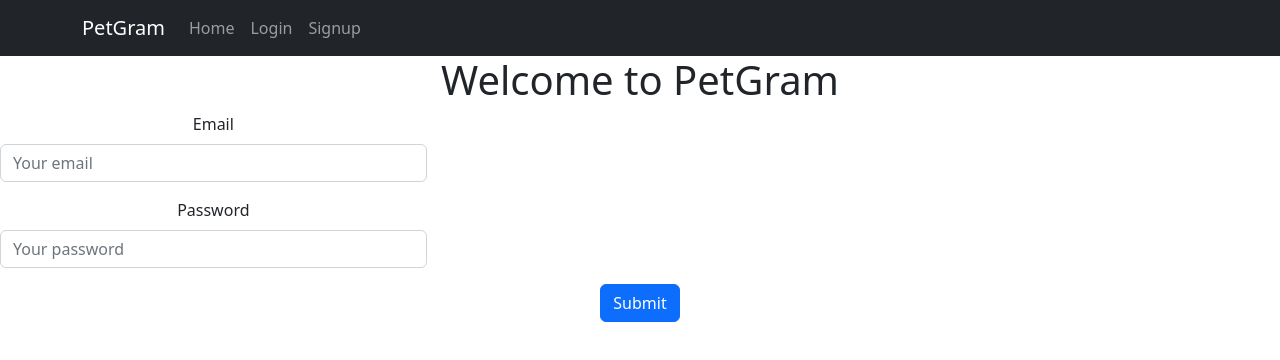
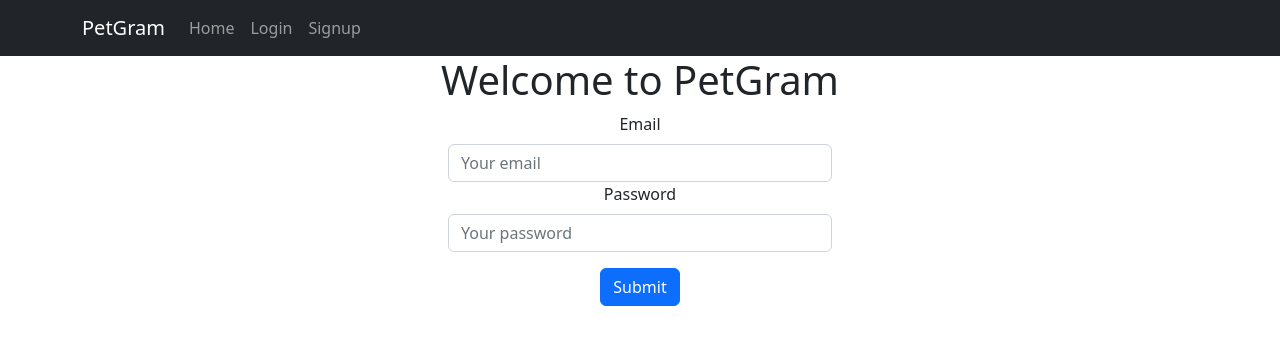
Before and after one commit to ThuyTTTN/petgram, a React (Create React App) app: page /login in a window 1280 px wide. Shown: the top 360 px of the page. Built offline with nearby package versions, Linux system fonts and the light colour scheme.

Commit message:
center login form

```diff
--- a/package.json
+++ b/package.json
@@ -7,7 +7,6 @@
     "@testing-library/react": "^13.4.0",
     "@testing-library/user-event": "^13.5.0",
     "bootstrap": "^5.2.1",
-    "jwt-decode": "^3.1.2",
     "react": "^18.2.0",
     "react-bootstrap": "^2.5.0",
     "react-dom": "^18.2.0",
--- a/src/components/AppNavbar.jsx
+++ b/src/components/AppNavbar.jsx
@@ -2,7 +2,6 @@ import React, { useState } from "react";
 import { Link } from "react-router-dom";
 import { Navbar, Nav, Container, Modal, Tab } from "react-bootstrap";
 
-import 'bootstrap/dist/css/bootstrap.css';
 
 
 const AppNavbar = () => {
--- a/src/components/Login.jsx
+++ b/src/components/Login.jsx
@@ -1,38 +1,57 @@
 import React, { useState } from "react";
-import { Form, Button, Col } from 'react-bootstrap';
+import { Form, Button, Col } from "react-bootstrap";
 
 const Login = () => {
   const [validated, setValidated] = useState(false);
 
+  //check if the form has everything filled out (per react-bootstrap docs)
   const handleSubmit = (e) => {
     const form = e.currentTarget;
     if (form.checkValidity() === false) {
       e.preventDefault();
       e.stopPropagation();
     }
-
     setValidated(true);
   };
 
   return (
-        <>
-            <Form noValidate validated={validated} on Submit={handleSubmit}>
-                <Form.Group as={Col} md="4" className="mb-3" controlId="formBasicEmail">
-                    <Form.Label>Email</Form.Label>
-                    <Form.Control type='text' placeholder='Your email' name='email' required/>
-                    <Form.Control.Feedback type='invalid'>Email is required!</Form.Control.Feedback>
+    <div className="loginContainer">
+      <Form className="formBox" noValidate validated={validated} on Submit={handleSubmit}>
+        <Form.Group as={Col} controlId="formBasicEmail">
+          <Form.Label htmlFor="email">Email</Form.Label>
+          <Form.Control
+            type="text"
+            placeholder="Your email"
+            name="email"
+            required
+          />
+          <Form.Control.Feedback type="invalid">
+            Email is required!
+          </Form.Control.Feedback>
         </Form.Group>
 
-                <Form.Group as={Col} md="4" className="mb-3" controlId="formBasicPassword">
-                    <Form.Label hmtlFor='password'>Password</Form.Label>
-                    <Form.Control type='password' placeholder='Your password' name='password' required />
-                    <Form.Control.Feedback type='invalid'>Password is required!</Form.Control.Feedback>
+        <Form.Group
+          as={Col}
+          className="mb-3"
+          controlId="formBasicPassword"
+        >
+          <Form.Label hmtlFor="password">Password</Form.Label>
+          <Form.Control
+            type="password"
+            placeholder="Your password"
+            name="password"
+            required
+          />
+          <Form.Control.Feedback type="invalid">
+            Password is required!
+          </Form.Control.Feedback>
         </Form.Group>
-                <Button variant="primary" type="submit">Submit</Button>
+        <Button variant="primary" type="submit">
+          Submit
+        </Button>
       </Form>
-        </>
-    )
-
-}
+    </div>
+  );
+};
 
 export default Login;
--- a/src/components/SignupForm.jsx
+++ b/src/components/SignupForm.jsx
@@ -1,11 +1,23 @@
-import React from "react";
+import React, { useState } from "react";
 import { Form, Button,  Col } from 'react-bootstrap';
 
 
 const SignupForm = () => {
+    const [validated, setValidated] = useState(false);
+
+    const handleSubmit = (e) => {
+        const form = e.currentTarget;
+        if (form.checkValidity() === false) {
+            e.preventDefault();
+            e.stopPropagation();
+        }
+
+        setValidated(true);
+    };
+
     return (
         <>
-            <Form>
+            <Form noValidate validated={validated} on Submit={handleSubmit}>
                 <Form.Group as={Col} md="4" className="mb-3" controlId="formBasicName">
                     <Form.Label>Name</Form.Label>
                     <Form.Control type='text' placeholder='Your name' name='email' required/>
--- a/src/index.css
+++ b/src/index.css
@@ -1,3 +1,7 @@
+/* * {
+  border: orange solid 1px;
+} */
+
 body {
   margin: 0;
   font-family: -apple-system, BlinkMacSystemFont, 'Segoe UI', 'Roboto', 'Oxygen',
@@ -11,3 +15,15 @@ code {
   font-family: source-code-pro, Menlo, Monaco, Consolas, 'Courier New',
     monospace;
 }
+
+/* login form container */
+.loginContainer {
+  display: flex;
+  width: 100%;
+}
+
+.formBox {
+  width: 30%;
+
+  margin-left: 35%;
+}
--- a/src/index.js
+++ b/src/index.js
@@ -3,6 +3,8 @@ import ReactDOM from 'react-dom/client';
 import './index.css';
 import App from './App';
 import reportWebVitals from './reportWebVitals';
+import 'bootstrap/dist/css/bootstrap.css';
+
 
 const root = ReactDOM.createRoot(document.getElementById('root'));
 root.render(
```
Lines whose indentation alone changed are shown as unchanged.
